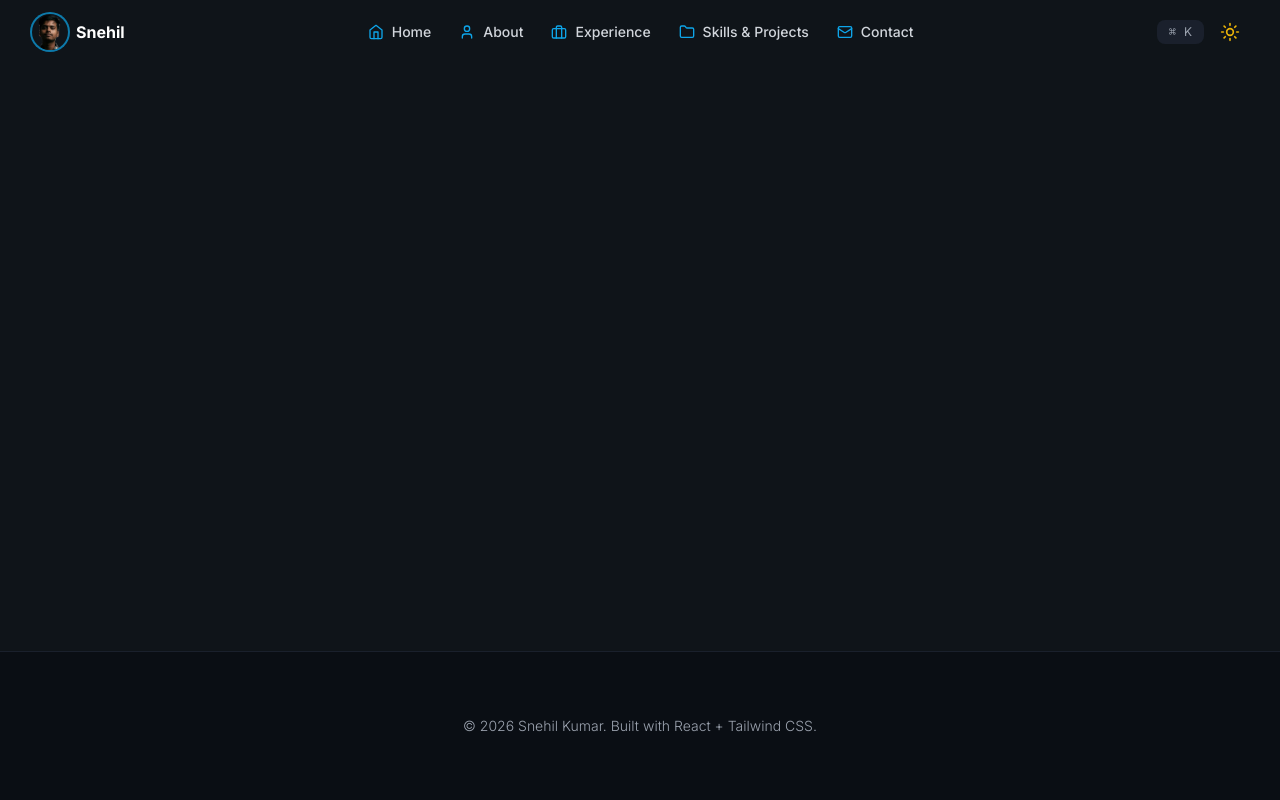
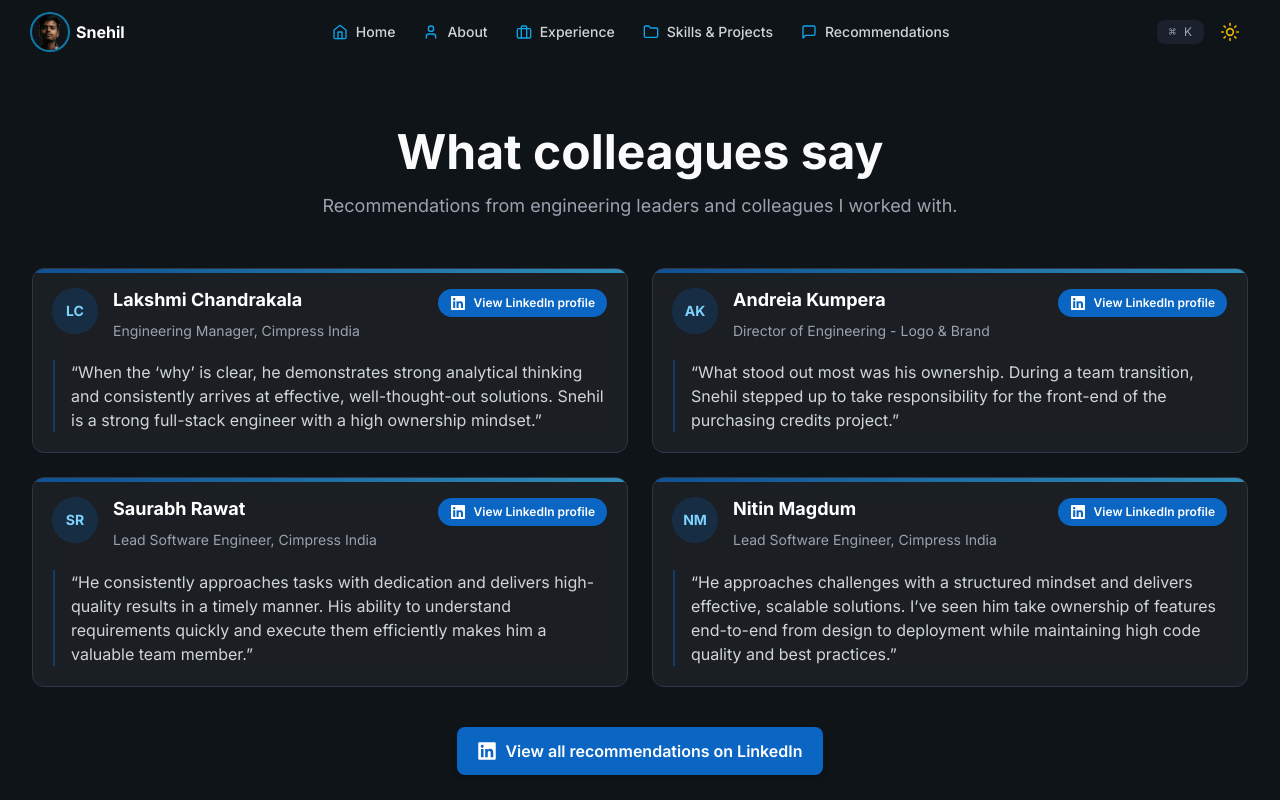
Before and after one commit to snehil21/portfolio-site, a React (Vite) app: page /recommendations in a window 1280 px wide. Shown: the top 800 px of the page. Built offline with nearby package versions, Linux system fonts and the light colour scheme.

Commit message:
feat: add recommendations page

```diff
--- a/src/App.tsx
+++ b/src/App.tsx
@@ -9,7 +9,8 @@ import HomePage from '@pages/HomePage'
 import AboutPage from '@pages/AboutPage'
 import ExperiencePage from '@pages/ExperiencePage'
 import ProjectsPage from '@pages/ProjectsPage'
-import ContactPage from '@pages/ContactPage'
+import RecommendationsPage from '@pages/RecommendationsPage'
+// import ContactPage from '@pages/ContactPage'
 
 function App() {
   const [isDark, setIsDark] = useState(true)
@@ -44,7 +45,8 @@ function App() {
               <Route path="/about" element={<AboutPage />} />
               <Route path="/experience" element={<ExperiencePage />} />
               <Route path="/projects" element={<ProjectsPage />} />
-              <Route path="/contact" element={<ContactPage />} />
+              <Route path="/recommendations" element={<RecommendationsPage />} />
+              {/* <Route path="/contact" element={<ContactPage />} /> */}
             </Routes>
           </main>
 
--- a/src/components/CommandPalette.tsx
+++ b/src/components/CommandPalette.tsx
@@ -57,11 +57,11 @@ export default function CommandPalette({ isOpen, onClose }: CommandPaletteProps)
       },
     },
     {
-      id: 'nav-contact',
-      label: 'Go to Contact',
-      description: 'Get in touch',
+      id: 'nav-recommendations',
+      label: 'See Recommendations',
+      description: 'Read what colleagues say',
       action: () => {
-        navigate('/contact')
+        navigate('/recommendations')
         onClose()
       },
     },
@@ -70,7 +70,7 @@ export default function CommandPalette({ isOpen, onClose }: CommandPaletteProps)
       label: 'Copy Email',
       description: 'Copy email address to clipboard',
       action: () => {
-        navigator.clipboard.writeText('snehil@example.com')
+        navigator.clipboard.writeText('snehil.kumar09@gmail.com')
         onClose()
       },
     },
--- a/src/components/Navbar.tsx
+++ b/src/components/Navbar.tsx
@@ -1,4 +1,14 @@
-import { Menu, X, Moon, Sun, Home, User, Briefcase, Folder, Mail } from 'lucide-react'
+import {
+  Menu,
+  X,
+  Moon,
+  Sun,
+  Home,
+  User,
+  Briefcase,
+  Folder,
+  MessageSquare,
+} from 'lucide-react'
 import { useState, useEffect } from 'react'
 import { Link } from 'react-router-dom'
 import { motion } from 'framer-motion'
@@ -25,7 +35,11 @@ export default function Navbar({ isDark, onThemeToggle }: NavbarProps) {
     { label: 'About', path: '/about', icon: User },
     { label: 'Experience', path: '/experience', icon: Briefcase },
     { label: 'Skills & Projects', path: '/projects', icon: Folder },
-    { label: 'Contact', path: '/contact', icon: Mail },
+    {
+      label: 'Recommendations',
+      path: '/recommendations',
+      icon: MessageSquare,
+    },
   ]
 
   return (
--- a/src/data/portfolio.ts
+++ b/src/data/portfolio.ts
@@ -1,4 +1,12 @@
-import type { Experience, Project, Skill, BlogPost, ExpertiseArea, SocialLink } from '../types'
+import type {
+  BlogPost,
+  Experience,
+  ExpertiseArea,
+  Project,
+  Recommendation,
+  Skill,
+  SocialLink,
+} from '../types'
 
 export const SOCIAL_LINKS: SocialLink[] = [
   {
@@ -255,6 +263,41 @@ export const PROJECTS: Project[] = [
   },
 ]
 
+export const RECOMMENDATIONS: Recommendation[] = [
+  {
+    id: 'lakshmi-chandrakala',
+    initials: 'LC',
+    name: 'Lakshmi Chandrakala',
+    role: 'Engineering Manager, Cimpress India',
+    excerpt: 'When the ‘why’ is clear, he demonstrates strong analytical thinking and consistently arrives at effective, well-thought-out solutions. Snehil is a strong full-stack engineer with a high ownership mindset.',
+    linkedInUrl: 'https://www.linkedin.com/in/lakshmichandrakala/',
+  },
+  {
+    id: 'andreia-kumpera',
+    initials: 'AK',
+    name: 'Andreia Kumpera',
+    role: 'Director of Engineering - Logo & Brand',
+    excerpt: 'What stood out most was his ownership. During a team transition, Snehil stepped up to take responsibility for the front-end of the purchasing credits project.',
+    linkedInUrl: 'https://www.linkedin.com/in/akumpera/',
+  },
+  {
+    id: 'saurabh-rawat',
+    initials: 'SR',
+    name: 'Saurabh Rawat',
+    role: 'Lead Software Engineer, Cimpress India',
+    excerpt: 'He consistently approaches tasks with dedication and delivers high-quality results in a timely manner. His ability to understand requirements quickly and execute them efficiently makes him a valuable team member.',
+    linkedInUrl: 'https://www.linkedin.com/in/saurabh-rawat-76668296/',
+  },
+  {
+    id: 'nitin-magdum',
+    initials: 'NM',
+    name: 'Nitin Magdum',
+    role: 'Lead Software Engineer, Cimpress India',
+    excerpt: 'He approaches challenges with a structured mindset and delivers effective, scalable solutions. I’ve seen him take ownership of features end-to-end from design to deployment while maintaining high code quality and best practices.',
+    linkedInUrl: 'https://www.linkedin.com/in/nitin-magdum/',
+  },
+]
+
 export const EXPERTISE_AREAS: ExpertiseArea[] = [
   {
     id: '1',
--- /dev/null
+++ b/src/pages/RecommendationsPage.tsx
@@ -0,0 +1,11 @@
+import Recommendations from '@sections/Recommendations'
+import Contact from '@sections/Contact'
+
+export default function RecommendationsPage() {
+  return (
+    <>
+      <Recommendations />
+      <Contact />
+    </>
+  )
+}
--- a/src/sections/Hero.tsx
+++ b/src/sections/Hero.tsx
@@ -1,4 +1,5 @@
-import { ArrowDown, Github, Linkedin, Twitter, Mail } from 'lucide-react'
+import { ArrowDown, Github, Twitter, Mail } from 'lucide-react'
+import { FaLinkedin } from 'react-icons/fa'
 import { useState, useEffect } from 'react'
 import { useNavigate } from 'react-router-dom'
 import { motion } from 'framer-motion'
@@ -130,13 +131,13 @@ export default function Hero() {
                 View Resume
               </motion.a>
               <motion.button
-                onClick={() => navigate('/contact')}
-                className="button-outline cursor-pointer w-full sm:w-auto"
+                onClick={() => navigate('/recommendations')}
+                className="button-outline w-full cursor-pointer sm:w-auto"
                 whileHover={{ scale: 1.05, y: -2 }}
                 whileTap={{ scale: 0.95 }}
                 transition={{ type: 'spring', stiffness: 300 }}
               >
-                Contact Me
+                See Recommendations
               </motion.button>
             </motion.div>
 
@@ -167,7 +168,7 @@ export default function Hero() {
                 whileTap={{ scale: 0.9 }}
                 transition={{ type: 'spring', stiffness: 300 }}
               >
-                <Linkedin className="w-5 h-5" />
+                <FaLinkedin className="w-5 h-5" />
               </motion.a>
               <motion.a
                 href="https://x.com/Snehilthaakur"
@@ -182,7 +183,7 @@ export default function Hero() {
                 <Twitter className="w-5 h-5" />
               </motion.a>
               <motion.a
-                href="mailto:snehil.kumar09@gmail"
+                href="mailto:snehil.kumar09@gmail.com"
                 className="p-2 rounded-lg hover:bg-dark-100 dark:hover:bg-dark-800 transition-colors"
                 title="Email"
                 whileHover={{ scale: 1.2, rotate: 360 }}
--- /dev/null
+++ b/src/sections/Recommendations.tsx
@@ -0,0 +1,83 @@
+import Container from '@components/Container'
+import Section from '@components/Section'
+import { RECOMMENDATIONS } from '@data/portfolio'
+import { FaLinkedin } from 'react-icons/fa'
+
+const recommendationsUrl =
+  'https://www.linkedin.com/in/snehilkumarr/details/recommendations/'
+
+export default function Recommendations() {
+  return (
+    <Section
+      id="recommendations"
+      className="pt-24 pb-14 sm:pt-28 sm:pb-20 lg:pt-32 lg:pb-24"
+    >
+      <Container>
+        <div className="text-center">
+          <h2 className="section-title">What colleagues say</h2>
+          <p className="section-subtitle mx-auto mb-8 sm:mb-12">
+            Recommendations from engineering leaders and colleagues I worked
+            with.
+          </p>
+        </div>
+
+        <div className="grid gap-4 sm:gap-6 md:grid-cols-2">
+          {RECOMMENDATIONS.map((recommendation) => (
+            <article
+              key={recommendation.id}
+              className="glass-effect group relative flex h-full flex-col overflow-hidden rounded-xl border border-dark-200 p-5 transition-all duration-300 hover:-translate-y-1 hover:border-[#0A66C2]/50 hover:shadow-lg dark:border-dark-700"
+            >
+              <div className="absolute inset-x-0 top-0 h-1 bg-gradient-to-r from-[#0A66C2] to-sky-400 opacity-70" />
+              <div className="flex items-start gap-4">
+                <div
+                  aria-hidden="true"
+                  className="flex h-11 w-11 shrink-0 items-center justify-center rounded-full bg-[#0A66C2]/10 text-sm font-bold text-[#0A66C2] ring-1 ring-[#0A66C2]/25 dark:bg-[#0A66C2]/20 dark:text-sky-300"
+                >
+                  {recommendation.initials}
+                </div>
+
+                <div className="min-w-0 flex-1">
+                  <div className="flex flex-wrap items-start justify-between gap-2">
+                    <h3 className="min-w-0 text-lg font-bold leading-tight text-dark-900 dark:text-white">
+                      {recommendation.name}
+                    </h3>
+                    <a
+                      href={recommendation.linkedInUrl}
+                      target="_blank"
+                      rel="noopener noreferrer"
+                      aria-label={`View ${recommendation.name}'s LinkedIn profile`}
+                      className="ml-auto inline-flex shrink-0 items-center gap-2 rounded-full bg-[#0A66C2] px-3 py-1.5 text-xs font-semibold text-white shadow-sm transition-all hover:bg-[#004182] hover:shadow-md focus-visible:outline-none focus-visible:ring-2 focus-visible:ring-[#0A66C2] focus-visible:ring-offset-2 dark:focus-visible:ring-offset-dark-900"
+                    >
+                      <FaLinkedin aria-hidden="true" className="h-4 w-4 shrink-0" />
+                      <span className="hidden sm:inline">View LinkedIn profile</span>
+                    </a>
+                  </div>
+                  <p className="mt-1 text-sm leading-snug text-dark-500 dark:text-dark-400">
+                    {recommendation.role}
+                  </p>
+                </div>
+              </div>
+
+              <blockquote className="mt-5 border-l-2 border-[#0A66C2]/40 pl-4 text-sm leading-relaxed text-dark-700 dark:text-dark-300 sm:text-base">
+                “{recommendation.excerpt}”
+              </blockquote>
+            </article>
+          ))}
+        </div>
+
+        <div className="mt-8 text-center sm:mt-10">
+          <a
+            href={recommendationsUrl}
+            target="_blank"
+            rel="noopener noreferrer"
+            aria-label="View all recommendations on LinkedIn"
+            className="inline-flex w-full items-center justify-center gap-2 rounded-lg bg-[#0A66C2] px-5 py-3 font-semibold text-white shadow-md transition-all hover:-translate-y-0.5 hover:bg-[#004182] hover:shadow-lg focus-visible:outline-none focus-visible:ring-2 focus-visible:ring-[#0A66C2] focus-visible:ring-offset-2 dark:focus-visible:ring-offset-dark-900 sm:w-auto"
+          >
+            <FaLinkedin aria-hidden="true" className="h-5 w-5" />
+            <span>View all recommendations on LinkedIn</span>
+          </a>
+        </div>
+      </Container>
+    </Section>
+  )
+}
```
Also changed, not shown: src/types/index.ts (+9 -0 lines).
